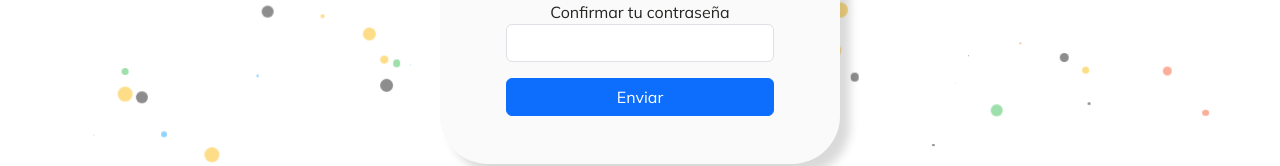
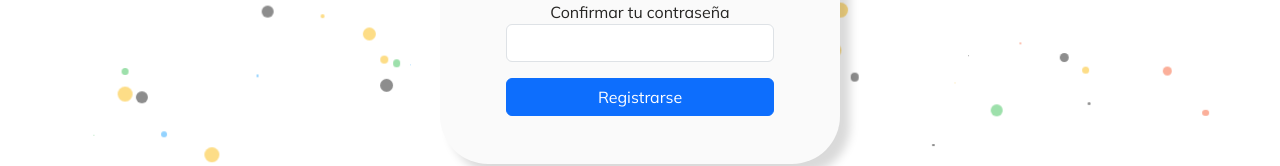
Before and after one commit to fabianleiva/desafio-formulario, a React (Vite) app: page / in a window 1280 px wide. Shown: the part 556-722 px from the top of the page. Built offline with nearby package versions, Linux system fonts and the light colour scheme.

Commit message:
setting alert

```diff
--- a/src/App.jsx
+++ b/src/App.jsx
@@ -2,11 +2,23 @@ import "bootstrap/dist/css/bootstrap.min.css";
 import "./App.css";
 import Register from "./components/Register";
 import Background from "./components/Background";
+import { useState } from "react";
 
 function App() {
+  const [error, setError] = useState(false);
+  const [passwordError, setPasswordError] = useState(false);
+  const [success, setSuccess] = useState(false);
+
   return (
     <>
-      <Register />
+      <Register
+        error={error}
+        setError={setError}
+        passwordError={passwordError}
+        setPasswordError={setPasswordError}
+        success={success}
+        setSuccess={setSuccess}
+      />
       <Background />
     </>
   );
--- a/src/components/Form.jsx
+++ b/src/components/Form.jsx
@@ -1,17 +1,14 @@
 import { useState } from "react";
 
-const Form = () => {
+const Form = ({ setError, setPasswordError, setSuccess }) => {
   const [name, setName] = useState("");
   const [email, setEmail] = useState("");
   const [password, setPassword] = useState("");
   const [passwordConfirmation, setPasswordConfirmation] = useState("");
 
-  const [error, setError] = useState(false);
-  const [passwordError, setPasswordError] = useState(false);
-
   const dataValidation = (e) => {
     e.preventDefault();
-
+    setSuccess(false);
     if (
       name === "" ||
       email === "" ||
@@ -28,6 +25,7 @@ const Form = () => {
       return;
     } else {
       setPasswordError(false);
+      setSuccess(true);
     }
     setError(false);
     setPasswordError(false);
@@ -63,7 +61,7 @@ const Form = () => {
         <div className="form-group">
           <label>Contraseña</label>
           <input
-            type="text"
+            type="password"
             name="password"
             className="form-control"
             onChange={(e) => setPassword(e.target.value)}
@@ -73,7 +71,7 @@ const Form = () => {
         <div className="form-group">
           <label>Confirmar tu contraseña</label>
           <input
-            type="text"
+            type="password"
             name="password confirmation"
             className="form-control"
             onChange={(e) => setPasswordConfirmation(e.target.value)}
@@ -81,10 +79,8 @@ const Form = () => {
           />
         </div>
         <button type="submit" className="btn btn-primary">
-          Enviar
+          Registrarse
         </button>
-        {error ? <p>Todos los campos son obligatorios</p> : null}
-        {passwordError ? <p>Contraseñas no coinciden</p> : null}
       </form>
     </>
   );
--- a/src/components/Register.jsx
+++ b/src/components/Register.jsx
@@ -2,7 +2,7 @@ import Form from "./Form";
 import SocialButton from "./SocialButton";
 import Alert from "./Alert";
 
-const Register = () => {
+const Register = ({error, setError, passwordError, setPasswordError, success, setSuccess}) => {
   return (
     <>
       <div
@@ -15,7 +15,8 @@ const Register = () => {
         <h3>CREA UNA CUENTA</h3>
         <SocialButton facebook="facebook" github="github" linkedin="linkedin" />
         <span>O usa tu correo para registrarte</span>
-        <Form />
+        <Form setError={setError} setPasswordError={setPasswordError} setSuccess={setSuccess}/>
+        <Alert error={error} passwordError={passwordError} success={success}/>
       </div>
     </>
   );
```
Also changed, not shown: src/components/Alert.jsx (+7 -6 lines).
